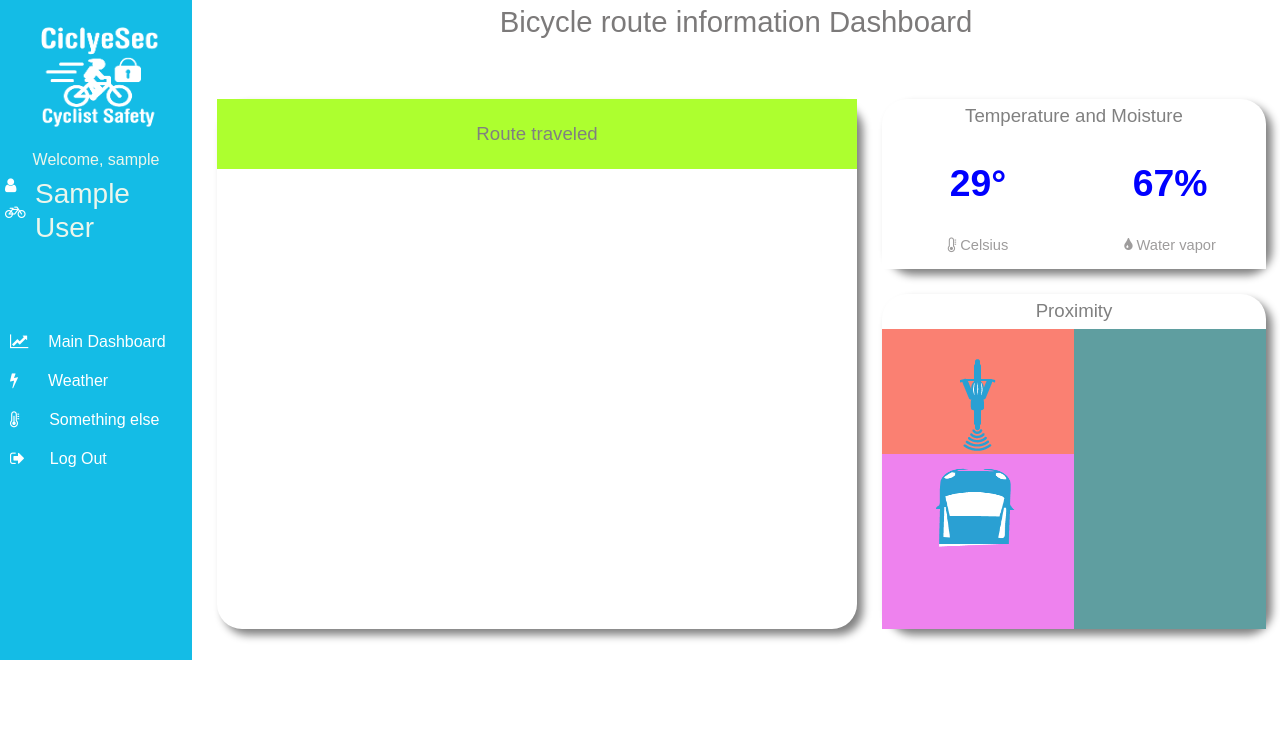
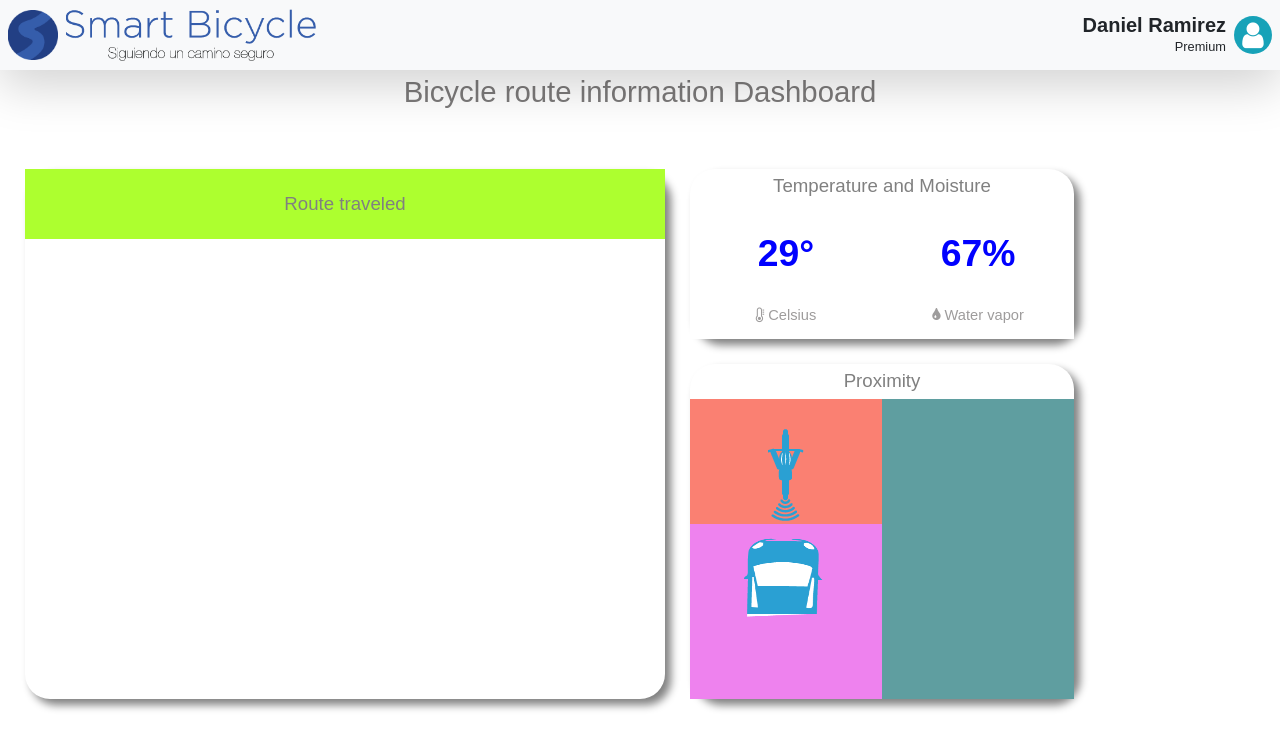
Before and after one commit to karensanvel/smart-bicycle-arduino, a Laravel app: page /index in a window 1280 px wide. Shown: the top 749 px of the page. Run offline with Laravel 8, Linux system fonts and the light colour scheme; the visitor is signed in with stand-in values (Sample User, id 1); data that the repository does not hold is empty; style sheets or scripts are compiled from the project's sources.

Commit message:
Nuevos iconos y header creado

```diff
--- a/resources/views/layout/index.blade.php
+++ b/resources/views/layout/index.blade.php
@@ -11,7 +11,7 @@
     @yield('css')
 </head>
 <body>
-        <nav class="navBar">
+        <!-- <nav class="navBar">
             <div id="logo"><img src="/images/logo3.png" alt="logo"></div>
             <div id="user">
                 <div id="profile_info">
@@ -40,7 +40,24 @@
                     </form>
                 </ul>
             </nav>
-        </nav>
+        </nav>    -->
+        <header class="w-100 d-flex justify-content-between shadow-lg px-2" style="height: 70px;position: relative; overflow: hidden; background-color: #f8f9fa;">
+            <div class="d-flex justify-content-center align-items-center">
+                <img src="images/logo-icon.png" class="mr-2" width="50" alt="">
+                <img src="images/logo-text.png" class="d-none d-sm-block" width="250" alt="">
+            </div>
+            <div class="d-flex justify-content-end align-items-center">
+                <div class="d-flex justify-content-end align-items-center">
+                    <div class="d-flex flex-column justify-content-start align-items-end mr-2">
+                        <h5 class="mb-0 font-weight-bold">Daniel Ramirez</h5>
+                        <small class="text-right">Premium</small>
+                    </div>
+                    <span class="rounded-circle bg-info p-1 d-flex justify-content-center align-items-center" style="width: 38px;">
+                        <i class="fa fa-user text-white" style="font-size: 30px;"></i>
+                    </span>
+                </div>
+            </div>
+        </header>
         <div id="header">Bicycle route information Dashboard</div>
         @yield('content')
 </body>
```
Also changed, not shown: public/images/logo-icon.png (added), public/images/logo-text.png (added), public/images/logo.png (deleted).
